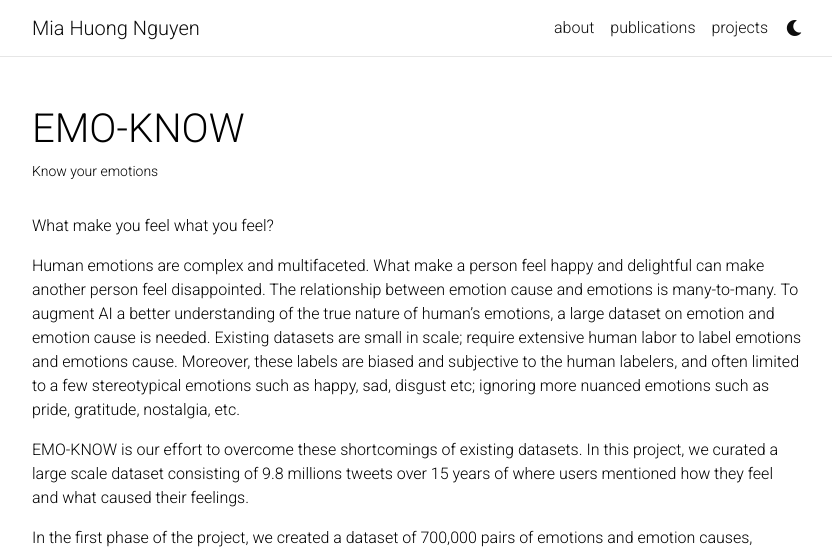
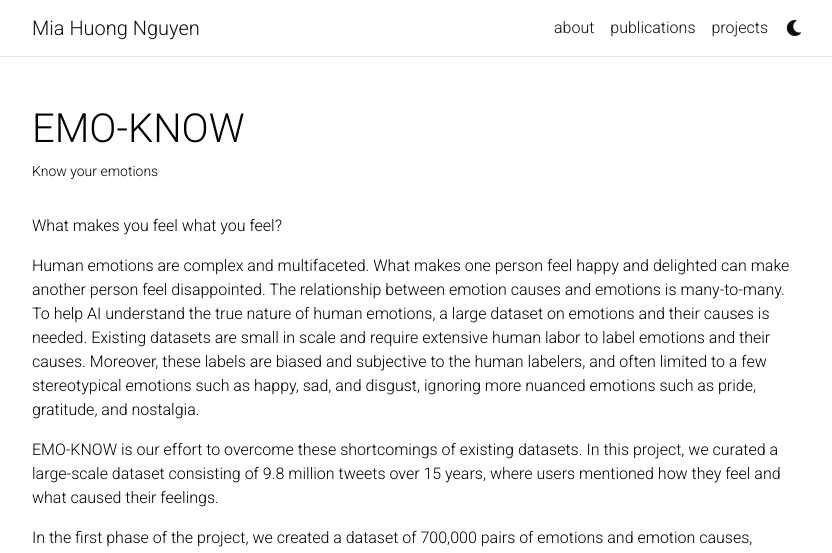
Before and after one commit to iammia0o/iammia0o.github.io, a Jekyll site: the page built from _projects/1_project.md, in a window 1280 px wide and 1400 px high. Shown: the top 553 px of the window, without its empty margins (223-1055 px from the left). Built offline with Jekyll 4.4.1, drawn with Linux system fonts in a browser that asks for light colours; comment, search, counter and statistics services are not loaded; a style sheet for code colours, icons or effects is not loaded; some of the changed text lies outside the part shown.

Commit message:
corrected grammar

```diff
--- a/_projects/1_project.md
+++ b/_projects/1_project.md
@@ -7,11 +7,11 @@ importance: 1
 category: work
 ---
 
-What make you feel what you feel?
+What makes you feel what you feel?
 
-Human emotions are complex and multifaceted. What make a person feel happy and delightful can make another person feel disappointed. The relationship between emotion cause and emotions is many-to-many. To augment AI a better understanding of the true nature of human’s emotions, a large dataset on emotion and emotion cause is needed. Existing datasets are small in scale; require extensive human labor to label emotions and emotions cause. Moreover, these labels are biased and subjective to the human labelers, and often limited to a few stereotypical emotions such as happy, sad, disgust etc; ignoring more nuanced emotions such as pride, gratitude, nostalgia, etc.
+Human emotions are complex and multifaceted. What makes one person feel happy and delighted can make another person feel disappointed. The relationship between emotion causes and emotions is many-to-many. To help AI understand the true nature of human emotions, a large dataset on emotions and their causes is needed. Existing datasets are small in scale and require extensive human labor to label emotions and their causes. Moreover, these labels are biased and subjective to the human labelers, and often limited to a few stereotypical emotions such as happy, sad, and disgust, ignoring more nuanced emotions such as pride, gratitude, and nostalgia.
 
-EMO-KNOW is our effort to overcome these shortcomings of existing datasets. In this project, we curated a large scale dataset consisting of 9.8 millions tweets over 15 years of where users mentioned how they feel and what caused their feelings.
+EMO-KNOW is our effort to overcome these shortcomings of existing datasets. In this project, we curated a large-scale dataset consisting of 9.8 million tweets over 15 years, where users mentioned how they feel and what caused their feelings.
 
 In the first phase of the project, we created a dataset of 700,000 pairs of emotions and emotion causes, spanning 48 emotions.
 
@@ -27,10 +27,10 @@ In the first phase of the project, we created a dataset of 700,000 pairs of emot
 
 
 ### Role:
-1. Data curation : built scraping pipeline; explore data, refine search phrase
-2. Data cleaning: applied different techniques to clean data:  remove hashtags, anonymize tweets. remove profanity, recover abbreviation, acronyms, etc
-3. Data extraction: Created a finetuning dataset with GPT-3; tune different pre-trained LM for data extraction, evaluate them manually
-4. Data validation: Design human validation metrics, run validation on Amazon Mechanical Turks
+1. Data curation : Built scraping pipeline; explored data, refined search phrases.
+2. Data cleaning: Applied different techniques to clean data: removed hashtags, anonymized tweets, removed profanity, recovered abbreviations and acronyms, etc.
+3. Data Extraction: Created a fine-tuning dataset with GPT-3; tuned different pre-trained language models for data extraction, evaluated them manually.
+4. Data Validation: Designed human validation metrics, ran validation on Amazon Mechanical Turk.
 5. Paper writing
 
 
```
